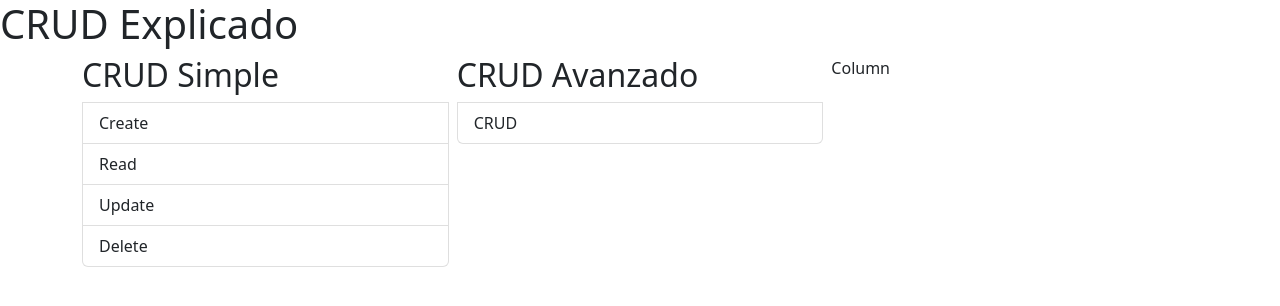
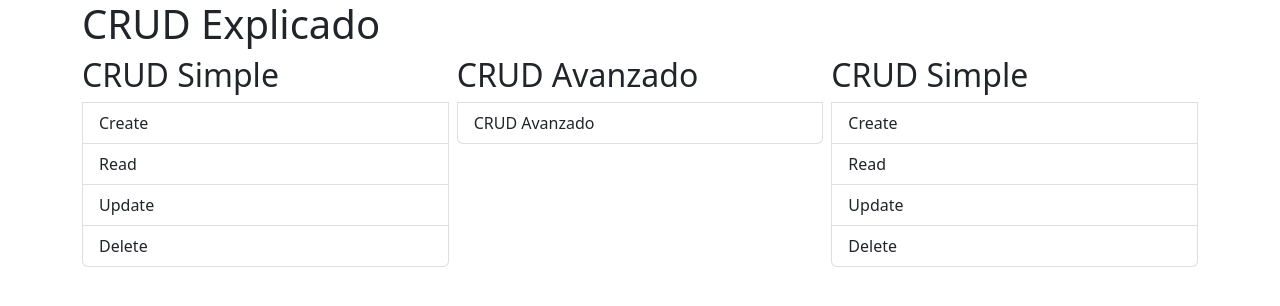
Before and after one commit to N3RI/php_crud_explicado, a PHP site: page / in a window 1280 px wide. Shown: the top 306 px of the page. Run offline with PHP 8.4, Linux system fonts and the light colour scheme.

Commit message:
moví y mejoré CRUD Simple

```diff
--- a/index.php
+++ b/index.php
@@ -2,18 +2,18 @@
 <html lang="en">
 
 <head>
-	<title>Title</title>
+	<title>PHP CRUD Explicado</title>
 	<!-- Required meta tags -->
 	<meta charset="utf-8">
 	<meta name="viewport" content="width=device-width, initial-scale=1, shrink-to-fit=no">
 
 	<!-- Bootstrap CSS v5.2.1 -->
 	<link href="https://cdn.jsdelivr.net/npm/bootstrap@5.2.1/dist/css/bootstrap.min.css" rel="stylesheet" integrity="sha384-iYQeCzEYFbKjA/T2uDLTpkwGzCiq6soy8tYaI1GyVh/UjpbCx/TYkiZhlZB6+fzT" crossorigin="anonymous">
-
+	<link rel="shortcut icon" href="img/favicon.ico" type="image/x-icon">
 </head>
 
 <body>
-	<header>
+	<header class="container">
 		<!-- place navbar here -->
 		<h1>CRUD Explicado</h1>
 	</header>
@@ -21,24 +21,30 @@
 		<div class="container">
 			<div class="row justify-content-center g-2">
 				<div class="col">
-					<!-- Hover added -->
 					<div class="list-group">
 						<h2>CRUD Simple</h2>
-						<a href="create.php" class="list-group-item list-group-item-action">Create</a>
-						<a href="read.php" class="list-group-item list-group-item-action">Read</a>
-						<a href="update.php" class="list-group-item list-group-item-action">Update</a>
-						<a href="delete.php" class="list-group-item list-group-item-action">Delete</a>
+						<a href="crud_simple/create.php" class="list-group-item list-group-item-action">Create</a>
+						<a href="crud_simple/read.php" class="list-group-item list-group-item-action">Read</a>
+						<a href="crud_simple/update.php" class="list-group-item list-group-item-action">Update</a>
+						<a href="crud_simple/delete.php" class="list-group-item list-group-item-action">Delete</a>
+					</div>
+				</div>
+				<div class="col">
+					<div class="list-group">
+						<h2>CRUD Avanzado</h2>
+						<a href="crud.php" class="list-group-item list-group-item-action">CRUD Avanzado</a>
 					</div>
 
 				</div>
 				<div class="col">
 					<div class="list-group">
-						<h2>CRUD Avanzado</h2>
-						<a href="crud.php" class="list-group-item list-group-item-action">CRUD</a>
+						<h2>CRUD Simple</h2>
+						<a href="crud_simple/create.php" class="list-group-item list-group-item-action">Create</a>
+						<a href="crud_simple/read.php" class="list-group-item list-group-item-action">Read</a>
+						<a href="crud_simple/update.php" class="list-group-item list-group-item-action">Update</a>
+						<a href="crud_simple/delete.php" class="list-group-item list-group-item-action">Delete</a>
 					</div>
-
 				</div>
-				<div class="col">Column</div>
 			</div>
 		</div>
 
```
Also changed, not shown: crud2.php (deleted, +0 -105 lines), crud_simple/create.php (renamed from create.php, +8 -5 lines), crud_simple/delete.php (renamed from delete.php, +8 -3 lines), crud_simple/read.php (renamed from read.php, +8 -3 lines), crud_simple/update.php (renamed from update.php, +7 -2 lines), crud_simple/index.php (added).
